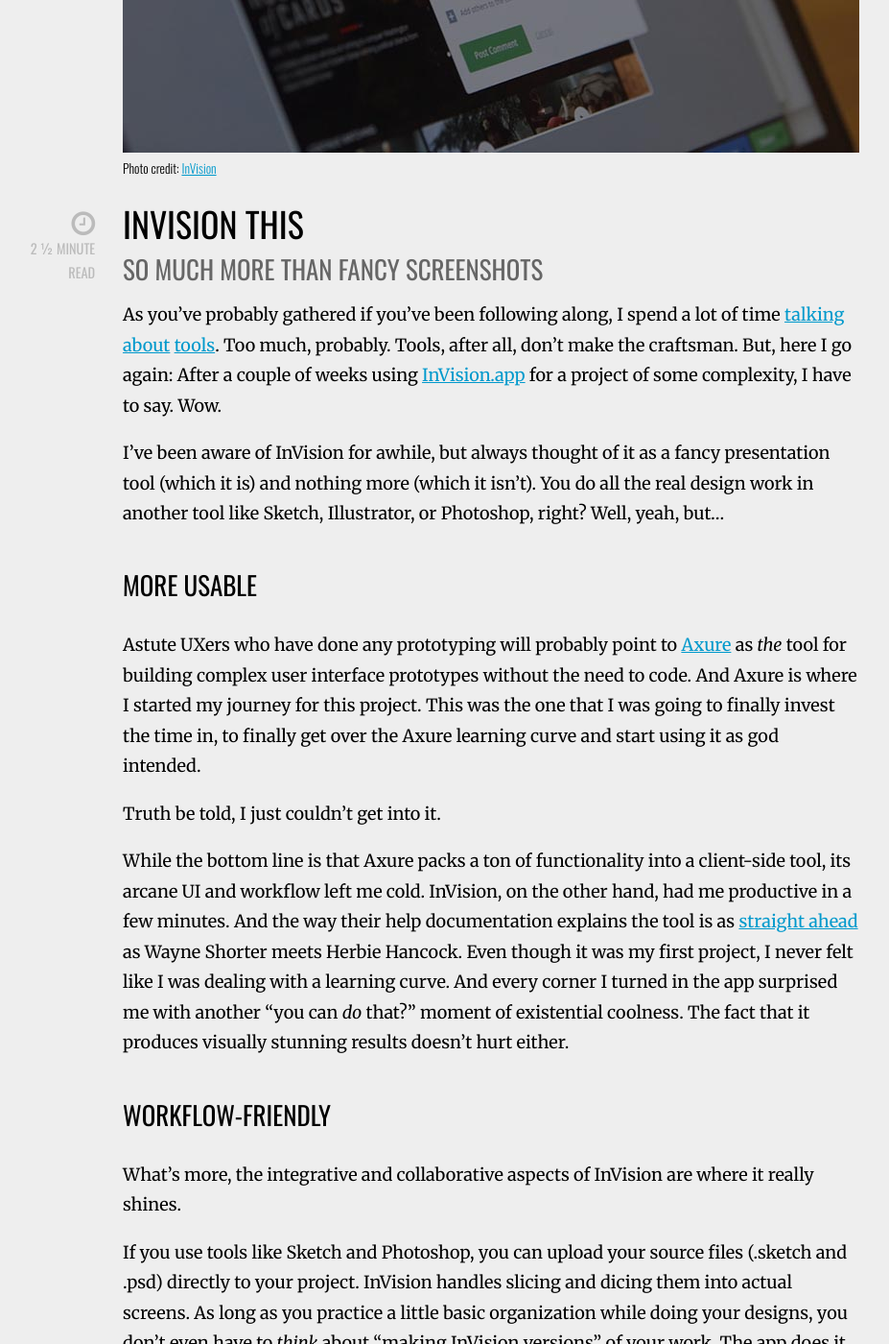
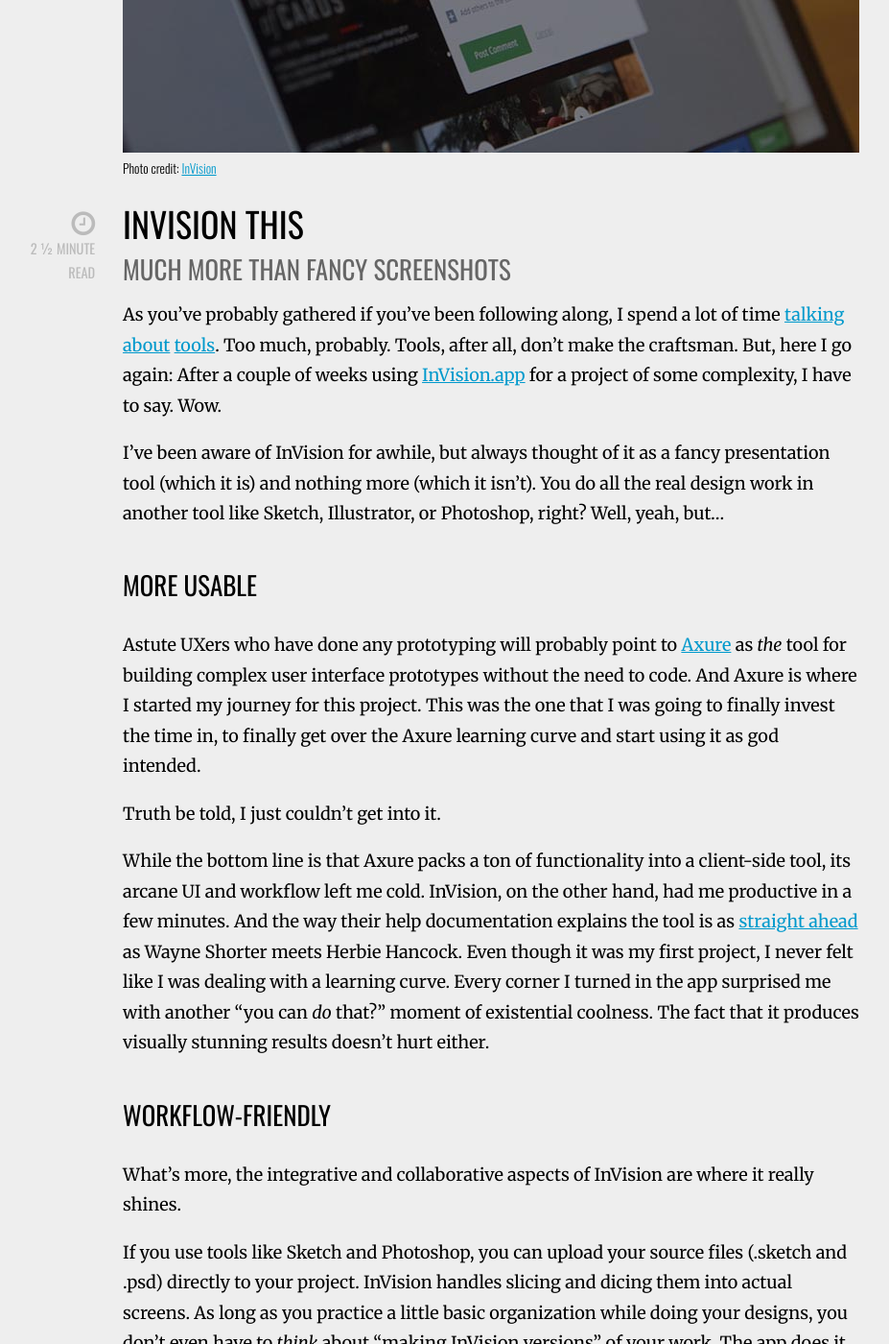
Before and after one commit to drewtodd/drewtodd.github.io, a Jekyll site: the page built from _posts/2016-06-05-invision-this.md, in a window 1280 px wide and 1400 px high, scrolled down 335 px. Shown: the whole window at 96% size, without its empty margins (128-1055 px from the left). Built offline with Jekyll 4.4.1, drawn with Linux system fonts in a browser that asks for light colours; nearby versions of some CDN libraries; comment, search, counter and statistics services are not loaded.

Commit message:
Copy edits

```diff
--- a/_posts/2016-06-05-invision-this.md
+++ b/_posts/2016-06-05-invision-this.md
@@ -13,7 +13,7 @@
 
 # InVision This
 
-## So much more than fancy screenshots
+## Much more than fancy screenshots
 
 ### 2 &frac12; minute read
 
@@ -27,7 +27,7 @@
 
 Truth be told, I just couldn’t get into it.
 
-While the bottom line is that Axure packs a ton of functionality into a client-side tool, its arcane UI and workflow left me cold. InVision, on the other hand, had me productive in a few minutes. And the way their help documentation explains the tool is as [straight ahead][6] as Wayne Shorter meets Herbie Hancock. Even though it was my first project, I never felt like I was dealing with a learning curve. And every corner I turned in the app surprised me with another “you can *do* that?” moment of existential coolness. The fact that it produces visually stunning results doesn’t hurt either.
+While the bottom line is that Axure packs a ton of functionality into a client-side tool, its arcane UI and workflow left me cold. InVision, on the other hand, had me productive in a few minutes. And the way their help documentation explains the tool is as [straight ahead][6] as Wayne Shorter meets Herbie Hancock. Even though it was my first project, I never felt like I was dealing with a learning curve. Every corner I turned in the app surprised me with another “you can *do* that?” moment of existential coolness. The fact that it produces visually stunning results doesn’t hurt either.
 
 ## Workflow-friendly
 
```
Also changed, not shown: 2 other files.
